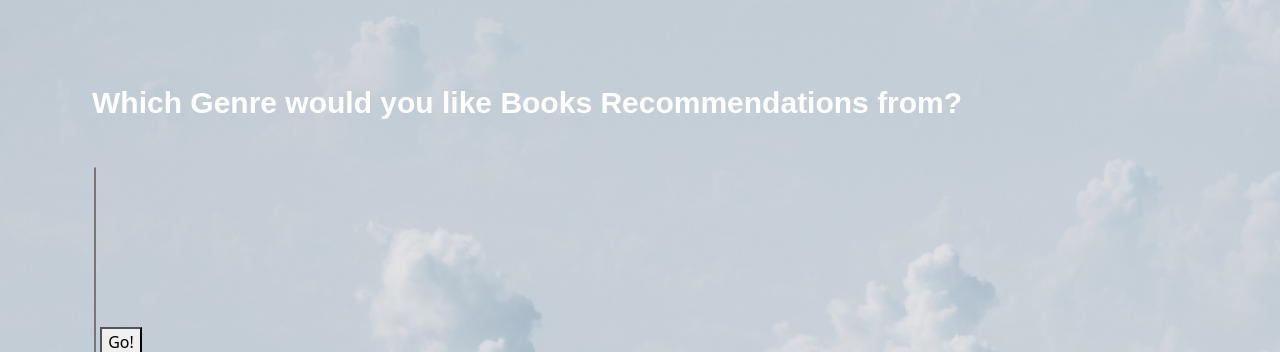
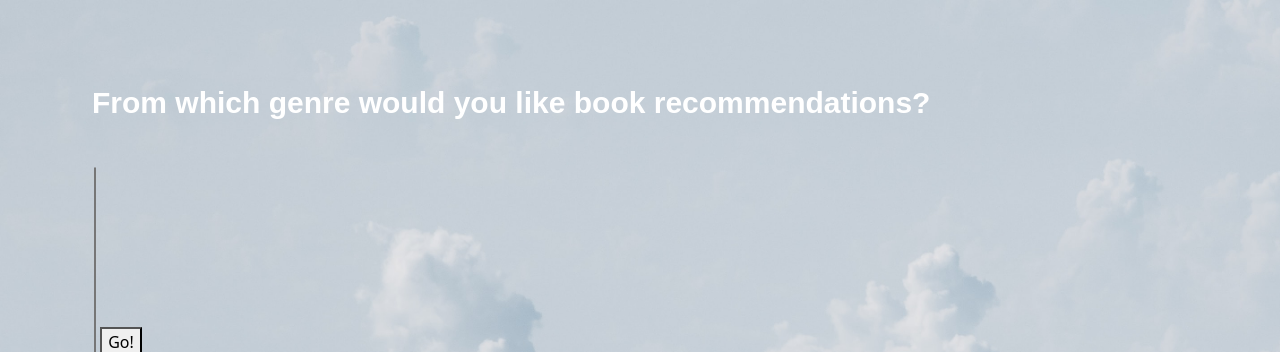
Before and after one commit to KellieGrieneisen/LinkMyLibrary, a Flask app: page /genres in a window 1280 px wide. Shown: the top 352 px of the page. Run offline with Flask 2, Linux system fonts and the light colour scheme; the visitor is signed in with stand-in values (Sample User, id 1); data comes from the database, SQL or seed files in the repository; data that the repository does not hold is empty; some libraries are stand-ins or nearby versions.

Commit message:
final push for 6/28

```diff
--- a/templates/book-recs.html
+++ b/templates/book-recs.html
@@ -19,7 +19,7 @@
     <div class="row align-items-center">
       <div class="col-8 col-lg-12 col-md-8 col-sm-8">
     <form action='/genres'  method="POST">
-        <p style="font-family:fantasy;">Which Genre would you like Books Recommendations from?</p><br>
+        <p style="font-family:fantasy;">From which genre would you like book recommendations?</p><br>
         <div class="wrapper" >
         <select class="dropdown dropdown--scrollable" id="genrelist" size="8" name="genres">
 
--- a/templates/book_search_results.html
+++ b/templates/book_search_results.html
@@ -108,7 +108,7 @@
    </div>
 {% endif %}
 
-   <button class="float-left submit-button" >Add Book(s) to library</button><br>
+   <button class="float-left submit-button" >Add Book(s) to Library</button><br>
    </form>
 </div>
 {% endblock %}
```
Also changed, not shown: static/css/app_design.css (line endings or trailing spaces).
